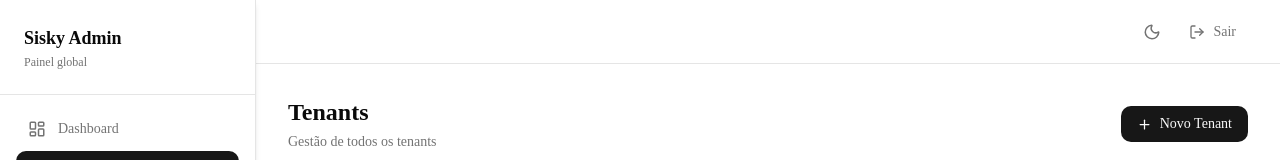
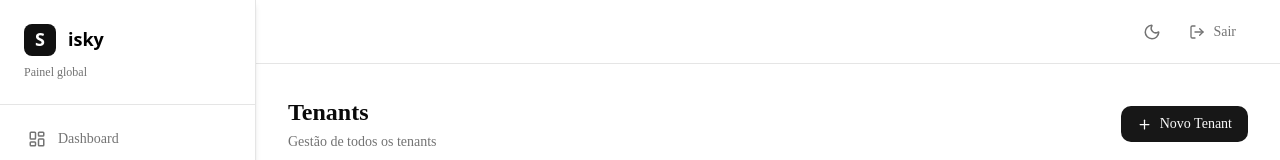
Before and after one commit to rodrigoinfosistec/sisky-admin, a Next.js app: page /tenants in a window 1280 px wide. Shown: the top 160 px of the page. Built offline with nearby package versions, Linux system fonts and the light colour scheme; no server answers.

Commit message:
feat: add favicon, logo in sidebar, PageTitle component

```diff
--- a/app/layout.tsx
+++ b/app/layout.tsx
@@ -17,6 +17,9 @@
 export const metadata: Metadata = {
   title: "Sisky Admin",
   description: "Painel de administração global do Sisky",
+  icons: {
+    icon: "/favicon.svg",
+  },
 };
 
 export default function RootLayout({
--- a/components/layout/sidebar.tsx
+++ b/components/layout/sidebar.tsx
@@ -2,6 +2,7 @@
 
 import { usePathname } from "next/navigation";
 import { LayoutDashboard, Building2, LogOut } from "lucide-react";
+import Image from "next/image";
 
 interface Props {
     onLogout: () => void;
@@ -19,8 +20,8 @@
     return (
         <div className="flex flex-col h-full bg-card border-r border-border">
             <div className="p-6 border-b border-border">
-                <h1 className="text-lg font-bold text-foreground">Sisky Admin</h1>
-                <p className="text-xs text-muted-foreground mt-0.5">Painel global</p>
+                <Image src="/logo.svg" alt="Sisky Admin" width={120} height={32} />
+                <p className="text-xs text-muted-foreground mt-2">Painel global</p>
             </div>
 
             <nav className="flex-1 p-4 flex flex-col gap-1">
```
Also changed, not shown: public/favicon.svg (added), public/logo.svg (added).
